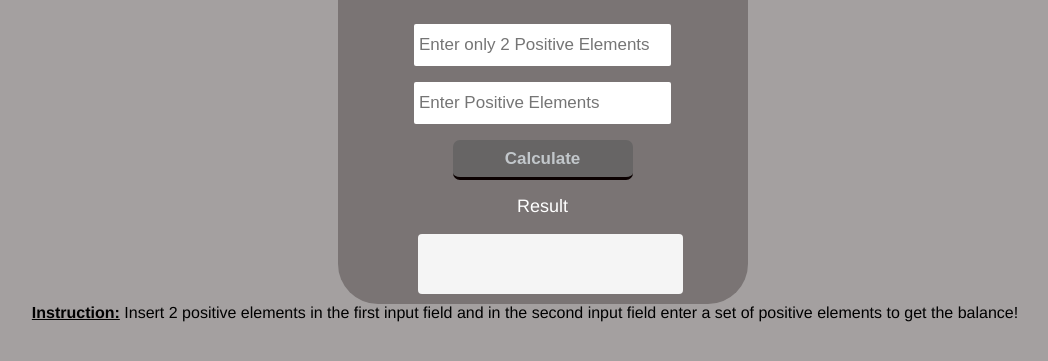
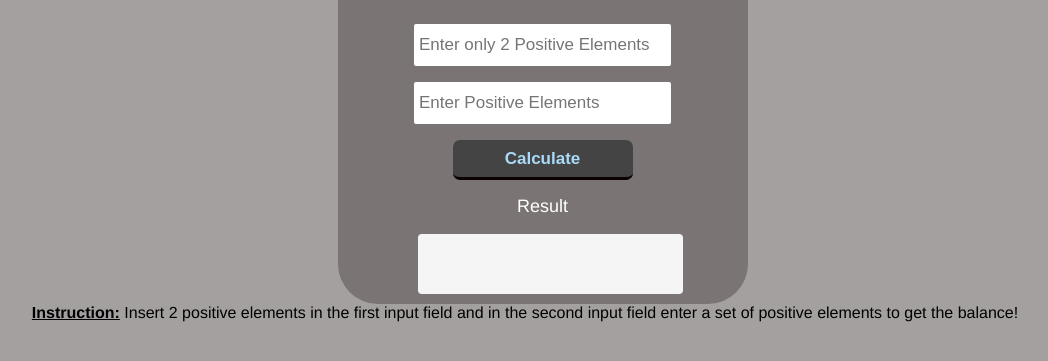
Before and after one commit to Payne680/Scal-Balancing, a plain HTML site: page index.html in a window 1280 px wide. Shown: the part 133-494 px from the top of the page, without its empty margins (115-1163 px from the left). Drawn offline with Linux system fonts and the light colour scheme.

Commit message:
Doing some changes in my css file

```diff
--- a/asset/styles/style.css
+++ b/asset/styles/style.css
@@ -57,9 +57,9 @@ body {
   border: none;
   border-radius: 7px;
   font-size: 17px;
-  background-color: rgb(103, 101, 101);
+  background-color: rgb(69, 68, 68);
   border-bottom: 3px solid rgb(11, 1, 1);
-  color: #c2c7cb;
+  color: #a9daf7;
   font-weight: bold;
 }
 
```
Also changed, not shown: index.html (+0 -1 lines).
